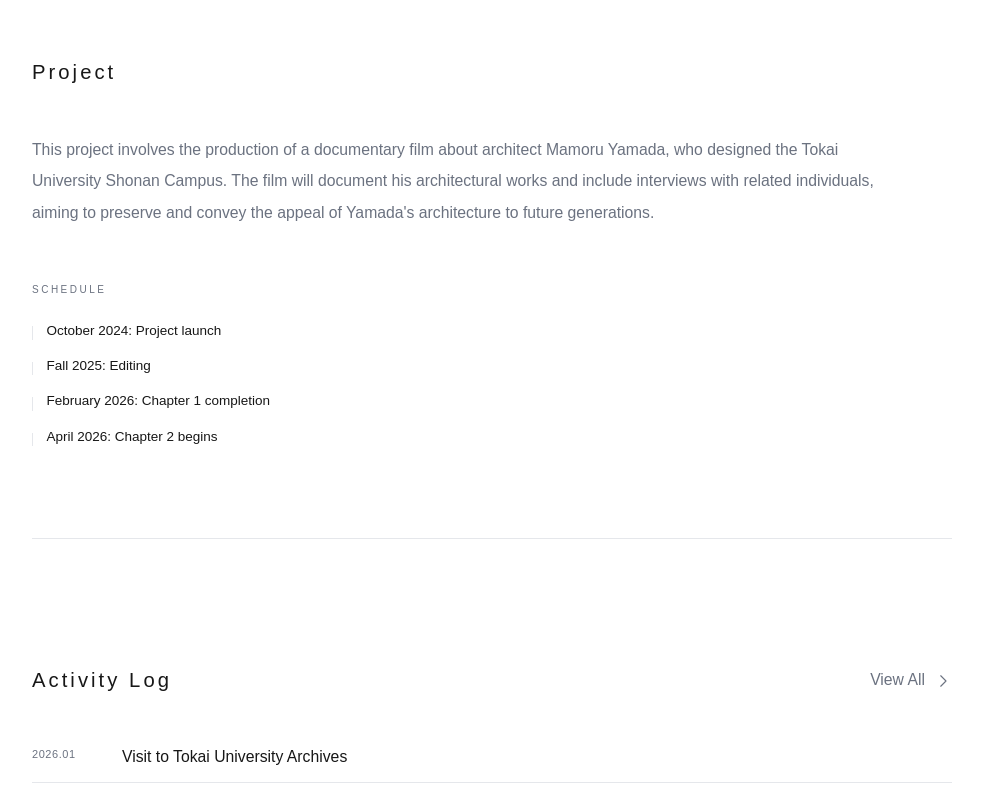
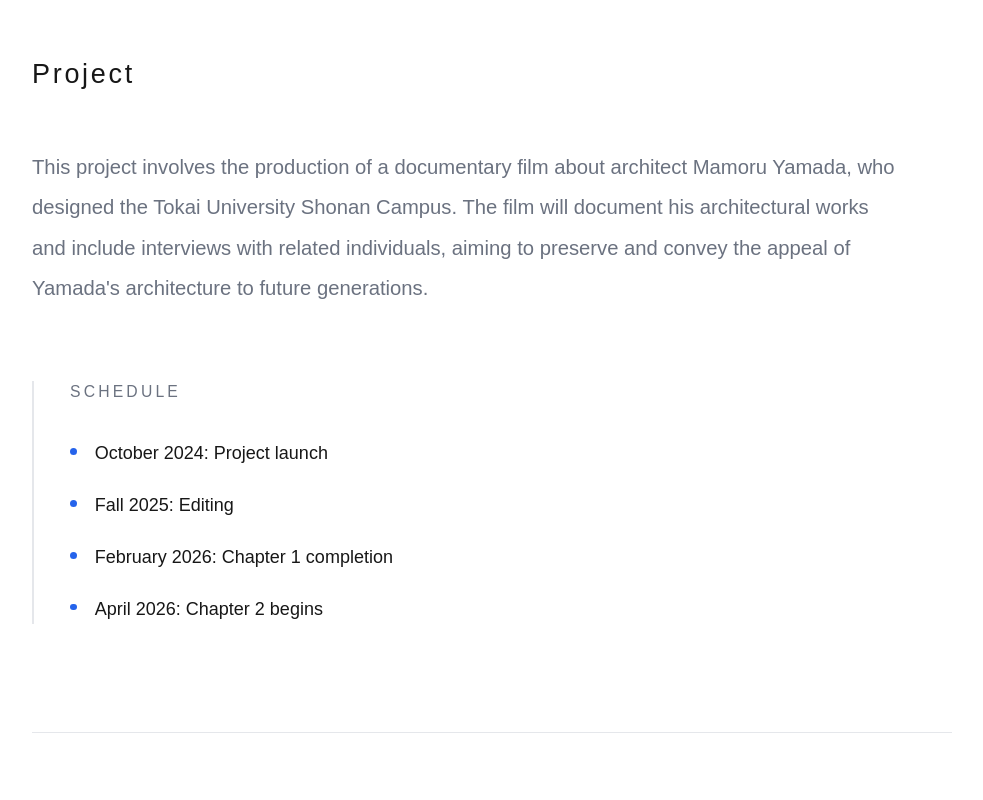
Before and after one commit to chineikou666/mamoru-yamada-website, a Next.js app: page /en in a window 1280 px wide. Shown: the part 960-1760 px from the top of the page, without its empty margins (148-1131 px from the left). Built offline with nearby package versions, Linux system fonts and the light colour scheme.

Commit message:
style: 重新设计Project和Activity部分排布

```diff
--- a/src/components/HomePageContent.tsx
+++ b/src/components/HomePageContent.tsx
@@ -115,28 +115,36 @@
         </motion.div>
       </section>
 
-      {/* Project + Activity - 移动端优化 */}
-      <section className="py-16 md:py-32 px-5 sm:px-8 md:px-20 lg:px-32 xl:px-40 bg-[var(--color-card)]">
+      {/* Project + Activity - 重新设计排布 */}
+      <section className="py-20 md:py-32 px-6 sm:px-8 md:px-20 lg:px-32 xl:px-40 bg-[var(--color-card)]">
         <div className="max-w-[1200px] mx-auto">
           {/* プロジェクト */}
           <FadeInView>
-            <div className="mb-16 md:mb-28 pb-12 md:pb-20 border-b border-[var(--color-border)]">
-              <h2 className="text-sm sm:text-base md:text-lg font-light text-[var(--color-foreground)] tracking-[0.1em] md:tracking-[0.15em] mb-6 md:mb-10">
+            <div className="mb-20 md:mb-32 pb-16 md:pb-24 border-b border-[var(--color-border)]">
+              <h2 className="text-lg sm:text-xl md:text-2xl font-light text-[var(--color-foreground)] tracking-[0.1em] mb-8 md:mb-12">
                 {locale === "ja" ? "プロジェクト" : "Project"}
               </h2>
-              <p className="text-xs sm:text-[13px] md:text-sm text-[var(--color-muted-foreground)] leading-[1.9] md:leading-[2] mb-8 md:mb-12 max-w-3xl">
+              <p className="text-sm sm:text-base md:text-lg text-[var(--color-muted-foreground)] leading-[1.8] md:leading-[2] mb-12 md:mb-16 max-w-3xl">
                 {dictionary.home.projectDescription}
               </p>
-              <div>
-                <h3 className="text-[9px] md:text-[10px] tracking-[0.2em] md:tracking-[0.25em] text-[var(--color-muted-foreground)] uppercase mb-4 md:mb-5">
+
+              <div className="border-l-2 border-[var(--color-border)] pl-6 md:pl-8">
+                <h3 className="text-xs md:text-sm tracking-[0.2em] text-[var(--color-muted-foreground)] uppercase mb-6 md:mb-8">
                   {dictionary.home.schedule}
                 </h3>
-                <div className="space-y-2 md:space-y-3">
+                <div className="space-y-4 md:space-y-5">
                   {dictionary.home.scheduleItems.map((item, index) => (
-                    <div key={index} className="flex items-start gap-2 md:gap-3">
-                      <div className="w-px h-3 bg-[var(--color-border)] mt-1.5 shrink-0" />
-                      <p className="text-[10px] sm:text-[11px] md:text-xs text-[var(--color-foreground)] font-light leading-relaxed">{item}</p>
-                    </div>
+                    <motion.div
+                      key={index}
+                      initial={{ opacity: 0, x: -10 }}
+                      whileInView={{ opacity: 1, x: 0 }}
+                      viewport={{ once: true }}
+                      transition={{ duration: 0.5, delay: index * 0.1 }}
+                      className="flex items-start gap-4"
+                    >
+                      <div className="w-1.5 h-1.5 rounded-full bg-[var(--color-primary)] mt-2 shrink-0" />
+                      <p className="text-sm sm:text-base text-[var(--color-foreground)] font-light leading-relaxed">{item}</p>
+                    </motion.div>
                   ))}
                 </div>
               </div>
@@ -146,16 +154,16 @@
           {/* 活動記録 */}
           <FadeInView delay={0.1}>
             <div>
-              <div className="flex items-center justify-between mb-6 md:mb-8">
-                <h2 className="text-sm sm:text-base md:text-lg font-light text-[var(--color-foreground)] tracking-[0.1em] md:tracking-[0.15em]">
+              <div className="flex items-center justify-between mb-8 md:mb-12">
+                <h2 className="text-lg sm:text-xl md:text-2xl font-light text-[var(--color-foreground)] tracking-[0.1em]">
                   {locale === "ja" ? "活動記録" : "Activity Log"}
                 </h2>
                 <Link
                   href={`/${locale}/research`}
-                  className="text-xs sm:text-sm text-[var(--color-muted-foreground)] hover:text-[var(--color-foreground)] transition-colors inline-flex items-center gap-1 sm:gap-2"
+                  className="text-sm text-[var(--color-muted-foreground)] hover:text-[var(--color-foreground)] transition-colors inline-flex items-center gap-2"
                 >
                   {locale === "ja" ? "すべて見る" : "View All"}
-                  <svg className="w-3 h-3 sm:w-4 sm:h-4" fill="none" stroke="currentColor" viewBox="0 0 24 24">
+                  <svg className="w-4 h-4" fill="none" stroke="currentColor" viewBox="0 0 24 24">
                     <path strokeLinecap="round" strokeLinejoin="round" strokeWidth={1.5} d="M9 5l7 7-7 7" />
                   </svg>
                 </Link>
@@ -172,7 +180,7 @@
                     },
                   },
                 }}
-                className="space-y-3 md:space-y-4"
+                className="space-y-4 md:space-y-5"
               >
                 {[
                   { date: "2026.01", text: locale === "ja" ? "東海大学学園史資料センター見学" : "Visit to Tokai University Archives" },
@@ -183,12 +191,12 @@
                   <motion.div
                     key={index}
                     variants={staggerItem}
-                    className="flex items-start gap-3 md:gap-4 py-2 md:py-3 border-b border-[var(--color-border)]"
+                    className="flex items-start gap-4 md:gap-6 py-3 md:py-4 border-b border-[var(--color-border)]"
                   >
-                    <span className="text-[10px] sm:text-[11px] text-[var(--color-muted-foreground)] tracking-wider w-14 sm:w-16 shrink-0">
+                    <span className="text-xs md:text-sm text-[var(--color-muted-foreground)] tracking-wider w-16 md:w-20 shrink-0">
                       {item.date}
                     </span>
-                    <span className="text-xs sm:text-sm text-[var(--color-foreground)]">
+                    <span className="text-sm md:text-base text-[var(--color-foreground)]">
                       {item.text}
                     </span>
                   </motion.div>
```
